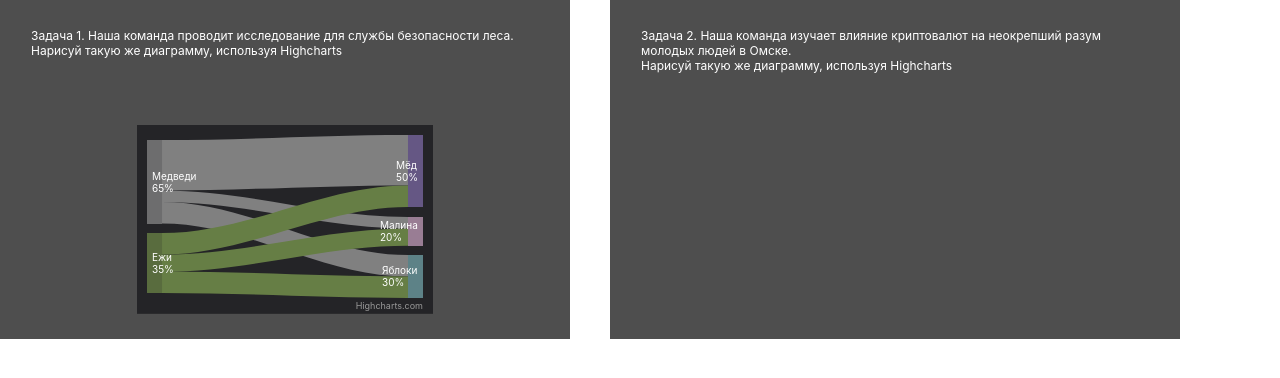
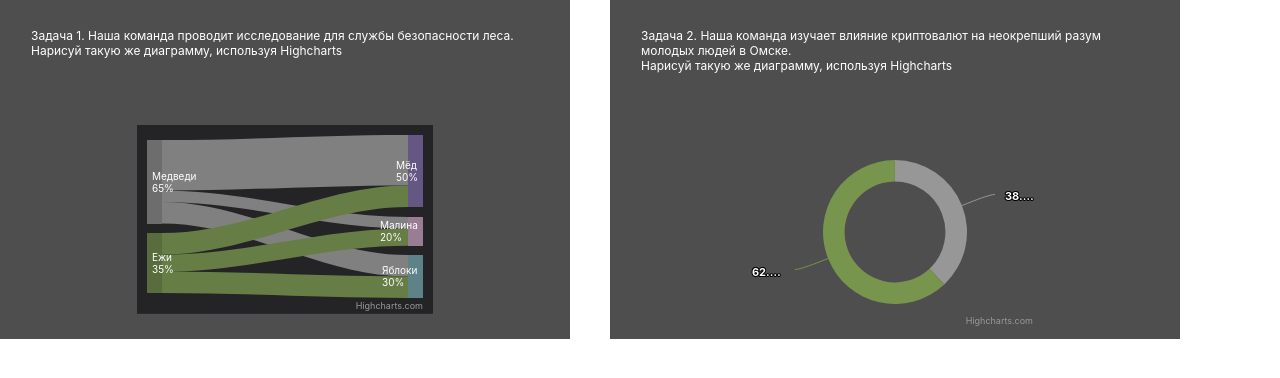
Before and after one commit to lifein2020/highchart-react, a React (Create React App) app: page / in a window 1280 px wide. Shown: the top 378 px of the page. Built offline with nearby package versions, Linux system fonts and the light colour scheme.

Commit message:
initial pie-donat chart

```diff
--- a/src/App.js
+++ b/src/App.js
@@ -1,6 +1,8 @@
 import './App.css';
 import React from 'react'
 import SankeyChart from './components/SankeyChart/SankeyChart';
+import DonutChart from './components/DonutChart/DonutChart';
+
 
 const App = () => {
   return <div className='wrapper'>
@@ -14,7 +16,7 @@ const App = () => {
     <div className="card">
       <h1 className="title">Задача 2. Наша команда изучает влияние криптовалют на неокрепший разум молодых людей в Омске.<br />Нарисуй такую же диаграмму, иcпользуя Highcharts</h1>
       <div className='chart'>
-        {/* <Chart /> */}
+        <DonutChart />
       </div>
     </div>
   </div>
--- /dev/null
+++ b/src/components/DonutChart/DonutChart.jsx
@@ -0,0 +1,14 @@
+import React from 'react';
+import { options } from "./../../utils/donut-options";
+import Highcharts from 'highcharts';
+// import HighchartsReact from 'highcharts-react-official';
+import PieChart from "highcharts-react-official";
+
+const DonutChart = () => {
+    return <PieChart
+        highcharts={Highcharts}
+        options={options}
+    />
+}
+
+export default DonutChart;
--- /dev/null
+++ b/src/utils/donut-options.js
@@ -0,0 +1,80 @@
+export const options = {
+    chart: {
+      type: 'pie',
+      backgroundColor: '#4E4E4E',
+      height: '63.79%', //181,
+      style: {
+          'fontFamily': '\'Inter\', Arial, Helvetica, sans-serif',
+          'fontStyle': 'normal',
+          'fontWeight': 400,
+          'fontSize': '12px',
+          'lineHeight': '15px',
+          color: '#FFFFFF',
+      },
+    },
+
+    title: "",
+
+    accessibility: {
+      announceNewData: {
+        enabled: true
+      },
+      point: {
+        valueSuffix: '%'
+      }
+    },
+
+    plotOptions: {
+      series: {
+        dataLabels: {
+          enabled: true,
+          format: '{point.y:.1f}%',
+        },
+      }
+    },
+
+    tooltip: {
+      headerFormat: '<span style="font-size:11px">{series.name}</span><br>',
+      pointFormat: '<span style="color:{point.color}">{point.name}</span>: <b>{point.y:.2f}%</b> of total<br/>'
+    },
+
+    series: [
+      {
+        name: 'Разум молодых людей в Омске',
+        colorByPoint: true,
+        data: [
+          {
+            name: 'Зашифровано',
+            y: 38,
+          },
+          {
+            name: 'Незашифровано',
+            y: 62,
+          },
+        ],
+        borderWidth: 0,
+        center: ["50%", "50%"],
+        colors: [
+            '#979797',
+            '#77954D',
+        ],
+        size: '100%',
+        innerSize: '70%',
+      }
+    ],
+
+    legend: {
+        margin: 23.49,
+        align: 'center',
+        labelFormat: '<span style="font-size:12px">{point.name}</span>',
+        // borderRadius: 14.67,
+        // backgroundColor: '#77954D',
+        // itemCheckboxStyle: {
+        //     "width": "14.67px", "height": "14.67px", "position": "absolute"
+        // },
+        // itemDistance: 17.7,
+        // itemMarginBottom: 48.98,
+
+    },
+
+  }
```
Also changed, not shown: src/utils/sankey-options.js (+11 -11 lines).
